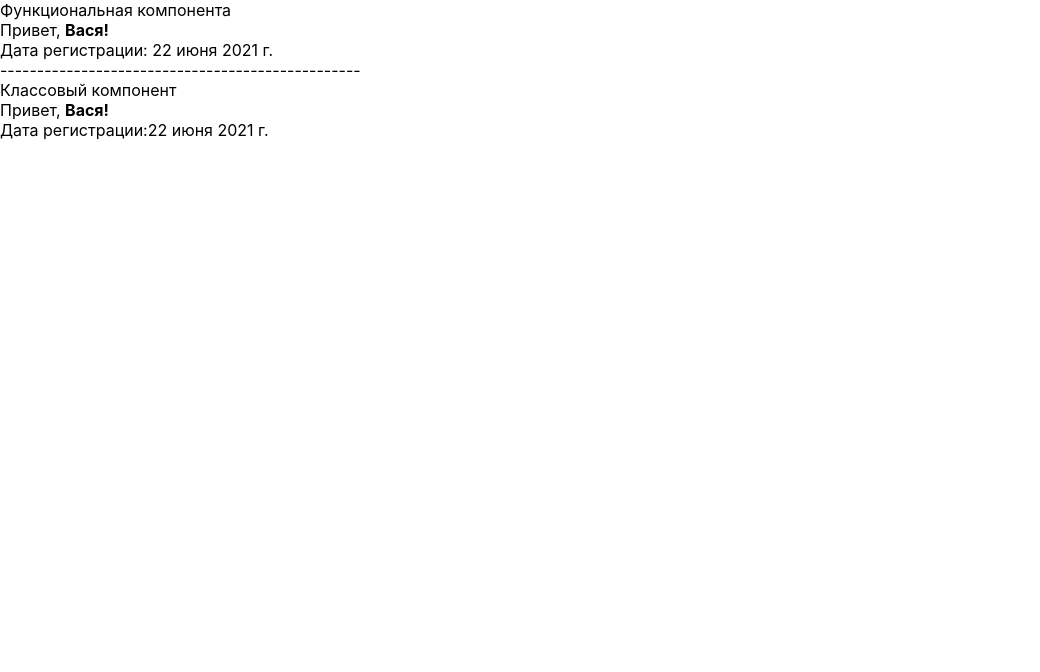
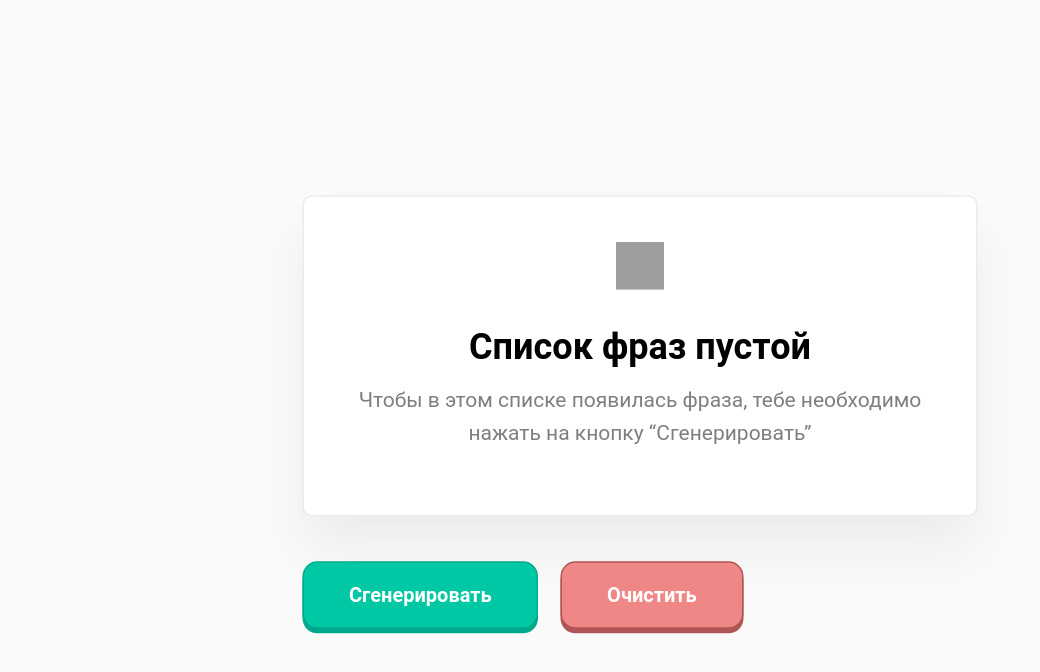
Before and after one commit to mastersu83/mastersu83-tutorial, a React (Create React App) app: page / in a window 1280 px wide. Shown: the top 672 px of the page, without its empty margins (0-1040 px from the left). Built offline with nearby package versions, Linux system fonts and the light colour scheme; grey boxes are pictures that could not be loaded.

Commit message:
сделал урок № 5 Random Phrase

```diff
--- a/src/index.js
+++ b/src/index.js
@@ -1,7 +1,7 @@
 import React from "react";
 import ReactDOM from "react-dom";
-import "./index.css";
-import App from "./tutorial-1/App";
+import "./tutorial-randomListPhrase/App.css";
+import App from "./tutorial-randomListPhrase/App";
 
 ReactDOM.render(
   <React.StrictMode>
--- /dev/null
+++ b/src/tutorial-randomListPhrase/App.css
@@ -0,0 +1,75 @@
+* {
+  font-family: "Roboto";
+}
+
+body {
+  background-color: #fafafa;
+}
+
+.wrapper {
+  width: 450px;
+  margin: 50px auto;
+  transform: scale(1.5) translateY(70px);
+}
+
+.list {
+  max-height: 400px;
+  overflow: auto;
+  padding: 30px;
+  margin-bottom: 30px;
+}
+
+.btn {
+  height: 45px;
+  padding: 0 30px;
+  border: 0;
+  border-radius: 10px;
+  margin-right: 15px;
+  font-weight: 600;
+  cursor: pointer;
+  transition: all 0.15s ease;
+}
+.btn:active {
+  transform: translateY(2px);
+  box-shadow: none;
+}
+.btn_generate {
+  background-color: #00c8a4;
+  color: #fff;
+  box-shadow: 0 3px 0 #00a98b;
+  border: 1px solid #00a98b;
+}
+.btn_clear {
+  background-color: #f08787;
+  box-shadow: 0 3px 0 #b05555;
+  border: 1px solid #b05555;
+  color: #fff;
+}
+
+.block {
+  padding: 15px 30px;
+  background: #ffffff;
+  border: 1px solid #ebebeb;
+  box-sizing: border-box;
+  box-shadow: 0 9px 24px rgba(0, 0, 0, 0.01), 0 25px 40px rgba(0, 0, 0, 0.05);
+  border-radius: 6px;
+  margin-bottom: 30px;
+}
+.block h3 {
+  font-size: 18px;
+}
+
+.empty-block {
+  text-align: center;
+  padding: 30px;
+}
+.empty-block h2 {
+  font-size: 24px;
+  margin-bottom: 0;
+}
+.empty-block p {
+  margin-top: 10px;
+  font-size: 14px;
+  opacity: 0.5;
+  line-height: 22px;
+}
--- /dev/null
+++ b/src/tutorial-randomListPhrase/App.js
@@ -0,0 +1,98 @@
+import React from "react";
+import Phrase from "./components/Phrase";
+import EmptyBlock from "./components/EmptyBlock";
+
+const App = () => {
+  const adjectivesArr = [
+    "абсолютный",
+    "адский",
+    "азартный",
+    "активный",
+    "ангельский",
+    "астрономический",
+    "баснословный",
+    "безбожный",
+    "безбрежный",
+    "безвозвратный",
+    "безграничный",
+    "бездонный",
+    "бездушный",
+    "безжалостный",
+    "замечательно",
+    "замечательный",
+    "записной",
+    "запредельный",
+    "заядлый",
+    "звериный",
+    "зверский",
+    "зеленый",
+    "злой",
+    "злостный",
+    "значительный",
+    "неоспоримый",
+    "неотразимый",
+    "неоценимый",
+    "непередаваемый",
+  ];
+  const nounsArr = [
+    "лгун",
+    "день",
+    "конь",
+    "олень",
+    "человек",
+    "программист",
+    "ребёнок",
+    "конец",
+    "город",
+    "дурак",
+  ];
+  const [mainState, setMainState] = React.useState([]);
+
+  const randomNumber = (min = 100, max = 999) => {
+    return Math.round(Math.random() * (max - min) + min);
+  };
+
+  const genRandomNum = () => {
+    let num = randomNumber();
+    setMainState((prev) => [
+      ...prev,
+      Array.prototype.concat(
+        num
+          .toString(10)
+          .split("")
+          .map((int) => parseInt(int, 10))
+      ),
+    ]);
+  };
+
+  const onClearMainState = () => {
+    setMainState([]);
+  };
+
+  return (
+    <div className="wrapper">
+      <div className="list">
+        {mainState &&
+          mainState.map((p, index) => (
+            <Phrase
+              mainState={mainState}
+              key={index}
+              index={index}
+              phrase={p}
+              adjectivesArr={adjectivesArr}
+              nounsArr={nounsArr}
+            />
+          ))}
+      </div>
+      {!mainState.length && <EmptyBlock />}
+      <button onClick={genRandomNum} className="btn btn_generate">
+        Сгенерировать
+      </button>
+      <button onClick={onClearMainState} className="btn btn_clear">
+        Очистить
+      </button>
+    </div>
+  );
+};
+
+export default App;
--- /dev/null
+++ b/src/tutorial-randomListPhrase/components/EmptyBlock.jsx
@@ -0,0 +1,21 @@
+import React from "react";
+
+const EmptyBlock = () => {
+  return (
+    <div className="block empty-block">
+      <img
+        src="https://res.cloudinary.com/dfnhxiq6j/image/upload/v1640354646/ghost_lztiyl.png"
+        width="32px"
+        height="32px"
+        alt="Ghost"
+      />
+      <h2>Список фраз пустой</h2>
+      <p>
+        Чтобы в этом списке появилась фраза, тебе необходимо нажать на кнопку
+        “Сгенерировать”
+      </p>
+    </div>
+  );
+};
+
+export default EmptyBlock;
--- /dev/null
+++ b/src/tutorial-randomListPhrase/components/Phrase.jsx
@@ -0,0 +1,15 @@
+import React from "react";
+
+const Phrase = (props) => {
+  return (
+    <div className="block">
+      <h3>
+        {props.adjectivesArr[props.mainState[props.index][0]]}{" "}
+        {props.adjectivesArr[props.mainState[props.index][1]]}{" "}
+        {props.nounsArr[props.mainState[props.index][1]]}
+      </h3>
+    </div>
+  );
+};
+
+export default Phrase;
```
